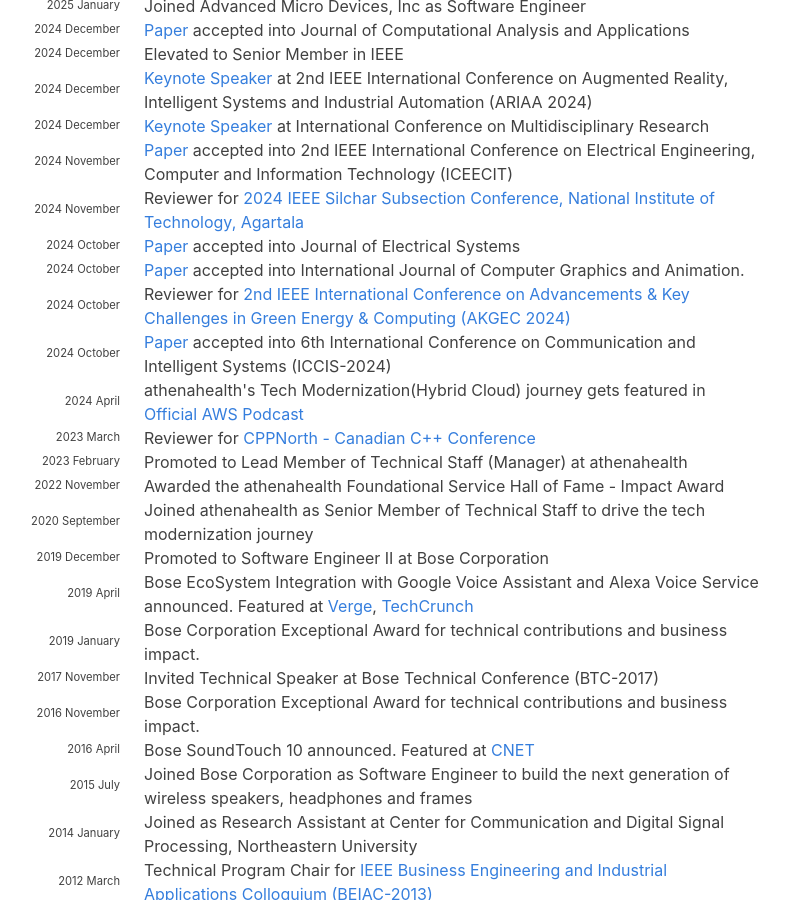
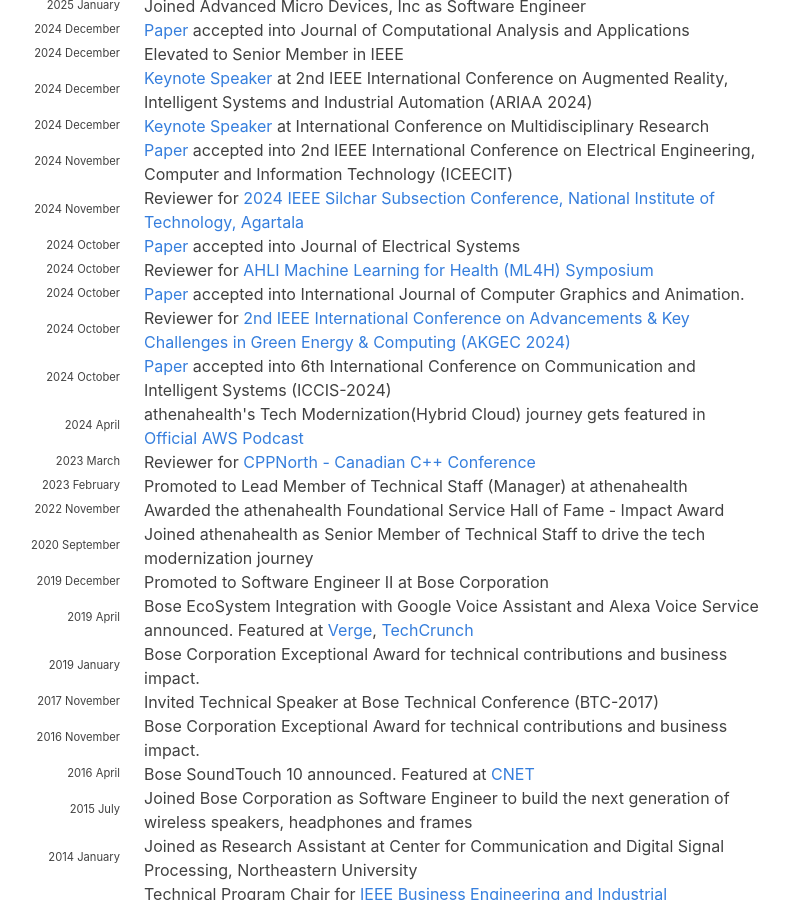
Before and after one commit to hariharanragothaman/hariharanragothaman.github.io, a Jekyll site: the page built from index.md, in a window 1280 px wide and 900 px high, scrolled down 1108 px. Shown: the whole window, without its empty margins (188-977 px from the left). Built offline with Jekyll 4.4.1, drawn with Linux system fonts in a browser that asks for light colours; nearby versions of some CDN libraries; some web fonts are replaced.

Commit message:
Polishes and Updates

```diff
--- a/_data/news.yaml
+++ b/_data/news.yaml
@@ -53,6 +53,10 @@
 - year: 2024
   year-extra: October
   description: <a href="https://journal.esrgroups.org/jes/article/view/7210/5288">Paper</a> accepted into Journal of Electrical Systems
+
+- year: 2024
+  year-extra: October
+  description: Reviewer for <a href="https://ahli.cc/ml4h/">AHLI Machine Learning for Health (ML4H) Symposium</a>
 
 - year: 2024
   year-extra: October
```
